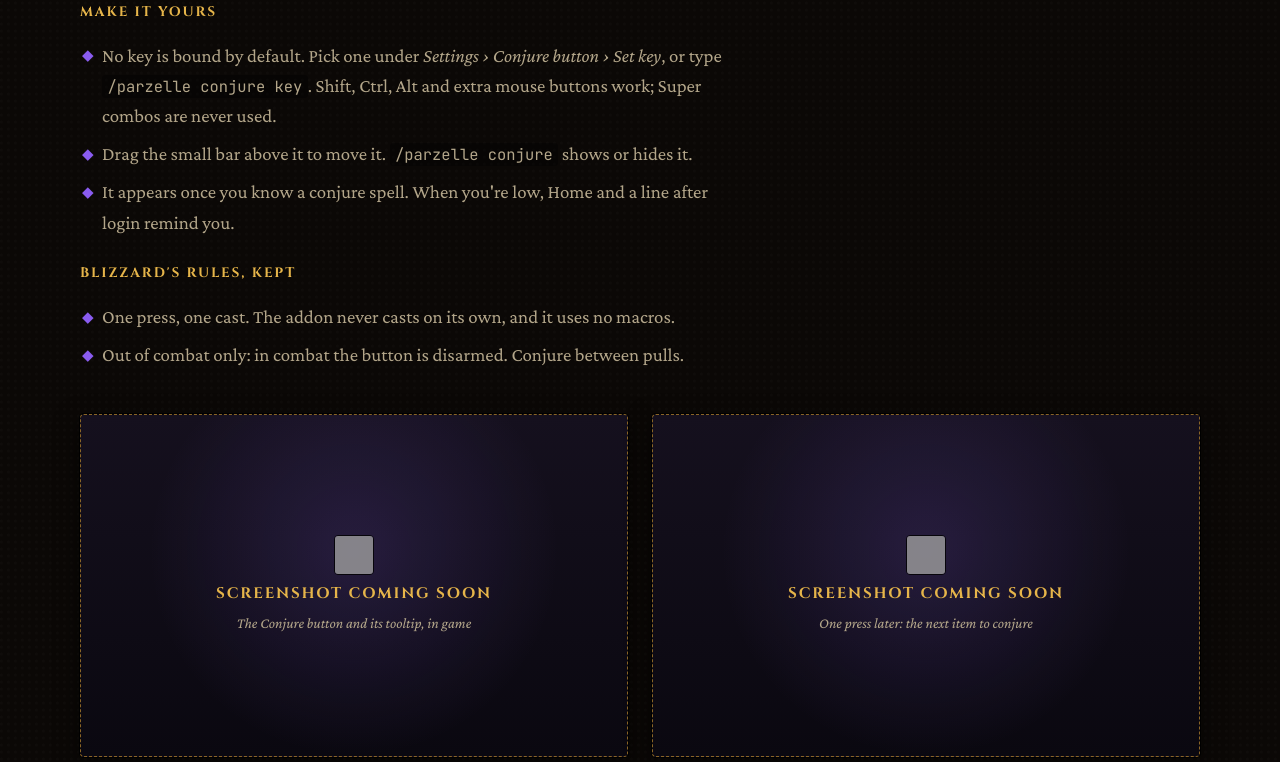
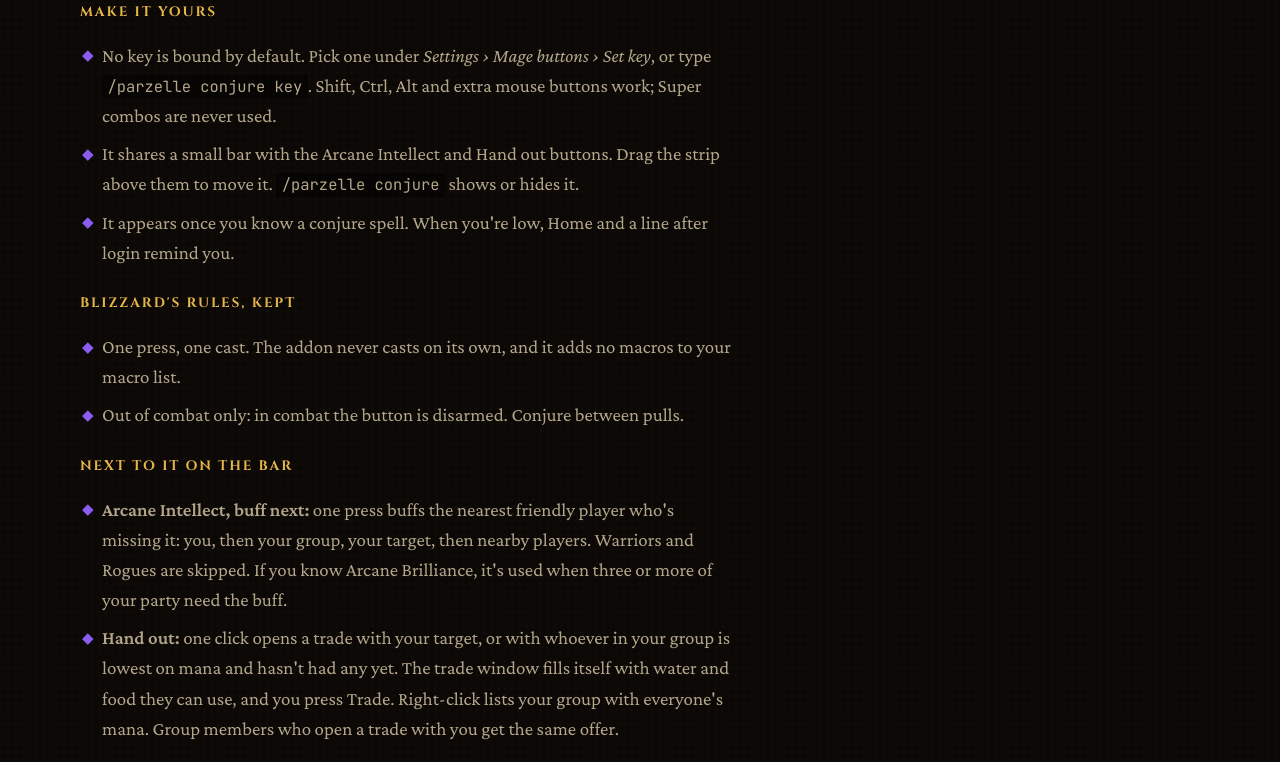
Before and after one commit to ninepointlabs/parzelles-addon, a plain HTML site: page docs/index.html in a window 1280 px wide. Shown: the part 1791-2553 px from the top of the page. Drawn offline with nearby package versions, Linux system fonts and the light colour scheme; no server answers; grey boxes are pictures that could not be loaded; a web font is replaced by a local one.

Commit message:
README, website, STATUS: Arcane Intellect + Hand out buttons, API limits

```diff
--- a/docs/index.html
+++ b/docs/index.html
@@ -4,7 +4,7 @@
 <meta charset="utf-8">
 <meta name="viewport" content="width=device-width, initial-scale=1">
 <title>Parzelle's Addon · the Mage companion for WoW Forever</title>
-<meta name="description" content="Parzelle's Addon: the do-everything Mage companion for World of Warcraft: Forever. Rotation help, a Conjure button for water, food and mana gems, Polymorph tracking, portals and teleports, gear upgrade tips, leveling, talents and a full Learn the Mage mode.">
+<meta name="description" content="Parzelle's Addon: the do-everything Mage companion for World of Warcraft: Forever. Rotation help, a Conjure button for water, food and mana gems, an Arcane Intellect buff button, one-click food and water hand-outs, Polymorph tracking, portals and teleports, gear upgrade tips, leveling, talents and a full Learn the Mage mode.">
 <meta name="theme-color" content="#0b0806">
 <link rel="icon" href="https://render.worldofwarcraft.com/us/icons/56/spell_holy_magicalsentry.jpg">
 <link rel="preconnect" href="https://fonts.googleapis.com">
@@ -108,14 +108,19 @@
       </ul>
       <p class="steps-title">Make it yours</p>
       <ul class="rules">
-        <li>No key is bound by default. Pick one under <em>Settings › Conjure button › Set key</em>, or type <code>/parzelle conjure key</code>. Shift, Ctrl, Alt and extra mouse buttons work; Super combos are never used.</li>
-        <li>Drag the small bar above it to move it. <code>/parzelle conjure</code> shows or hides it.</li>
+        <li>No key is bound by default. Pick one under <em>Settings › Mage buttons › Set key</em>, or type <code>/parzelle conjure key</code>. Shift, Ctrl, Alt and extra mouse buttons work; Super combos are never used.</li>
+        <li>It shares a small bar with the Arcane Intellect and Hand out buttons. Drag the strip above them to move it. <code>/parzelle conjure</code> shows or hides it.</li>
         <li>It appears once you know a conjure spell. When you're low, Home and a line after login remind you.</li>
       </ul>
       <p class="steps-title">Blizzard's rules, kept</p>
       <ul class="rules">
-        <li>One press, one cast. The addon never casts on its own, and it uses no macros.</li>
+        <li>One press, one cast. The addon never casts on its own, and it adds no macros to your macro list.</li>
         <li>Out of combat only: in combat the button is disarmed. Conjure between pulls.</li>
+      </ul>
+      <p class="steps-title">Next to it on the bar</p>
+      <ul class="rules">
+        <li><b>Arcane Intellect, buff next:</b> one press buffs the nearest friendly player who's missing it: you, then your group, your target, then nearby players. Warriors and Rogues are skipped. If you know Arcane Brilliance, it's used when three or more of your party need the buff.</li>
+        <li><b>Hand out:</b> one click opens a trade with your target, or with whoever in your group is lowest on mana and hasn't had any yet. The trade window fills itself with water and food they can use, and you press Trade. Right-click lists your group with everyone's mana. Group members who open a trade with you get the same offer.</li>
       </ul>
     </div>
 
@@ -604,10 +609,10 @@
           you do.</p>
       </details>
       <details>
-        <summary>Why doesn't the Conjure button have a key?</summary>
+        <summary>Why don't the buttons have keys?</summary>
         <p>None is bound by default, so it never steals a key you already use. Pick one under
-          <em>Settings › Conjure button › Set key</em>, or type
-          <code>/parzelle conjure key</code>. Super combos are never offered: on many Linux
+          <em>Settings › Mage buttons › Set key</em>, or type
+          <code>/parzelle conjure key</code> or <code>/parzelle buff key</code>. Super combos are never offered: on many Linux
           desktops they belong to the desktop.</p>
       </details>
       <details>
```
Also changed, not shown: 2 other files.
